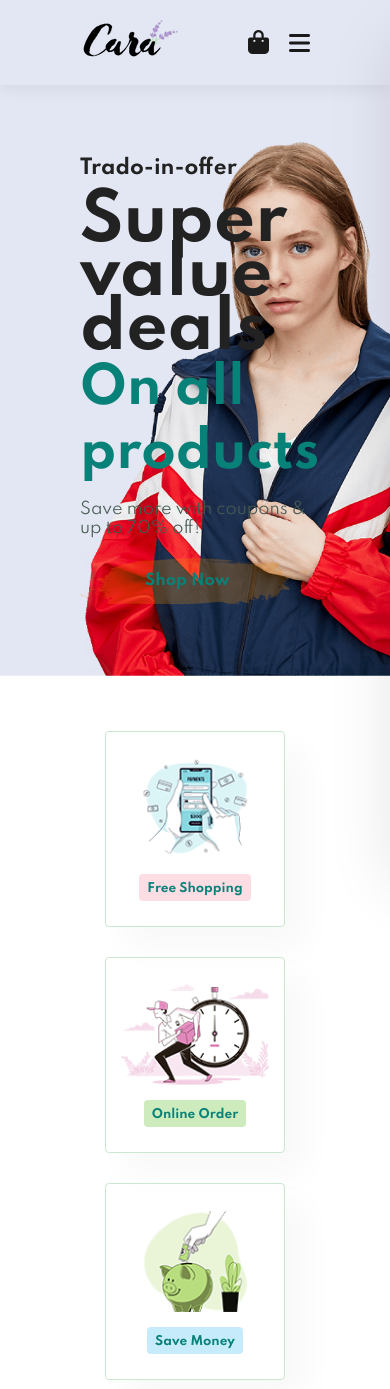
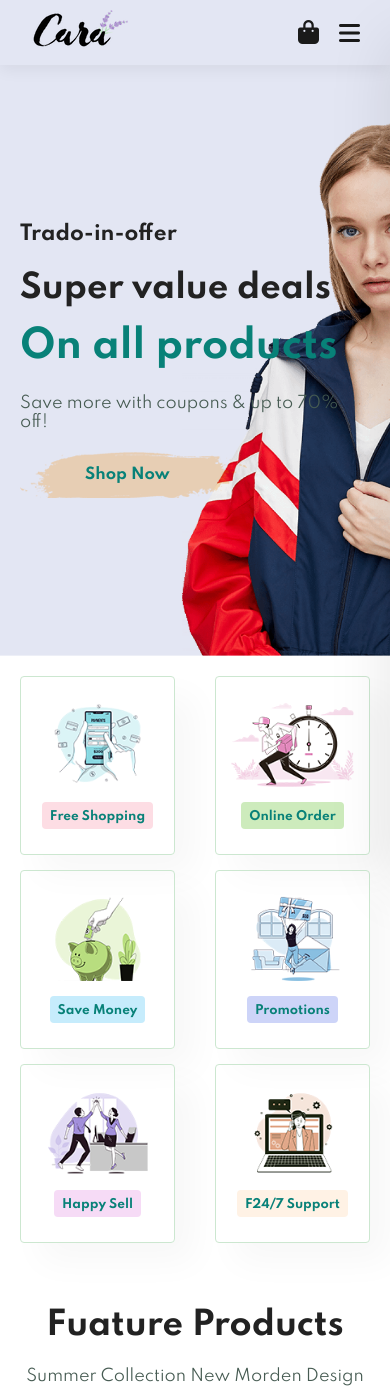
Before and after one commit to shivamoeini/Ecommerce, a plain HTML site: page index.html in a window 390 px wide. Shown: the top 1389 px of the page. Drawn offline with Linux system fonts and the light colour scheme; files whose address does not match are found by name.

Commit message:
responsive

```diff
--- a/style.css
+++ b/style.css
@@ -658,14 +658,48 @@ footer .copyright {
     }
 
     #banner3 {
-              padding: 0 40px;
+        padding: 0 40px;
     }
 
-    #banner3 .banner-box{
+    #banner3 .banner-box {
         width: 28%;
     }
+
     #newsletter form {
 
         width: 70%;
     }
 }
+
+@media (max-width:477px) {
+    .section-p1 {
+        padding: 20px;
+    }
+
+    #header {
+        padding: 10px 30px;
+    }
+
+    h1 {
+        font-size: 38px;
+    }
+
+    h2 {
+        font-size: 32px;
+
+    }
+
+    #hero {
+        padding: 0 20px;
+        background-position: 55%;
+    }
+
+    #feature .fe-box {
+        width: 155px;
+        margin: 0  0 15px 0;
+    }
+    #feature {
+        justify-content: space-between;
+    }
+
+}
```
